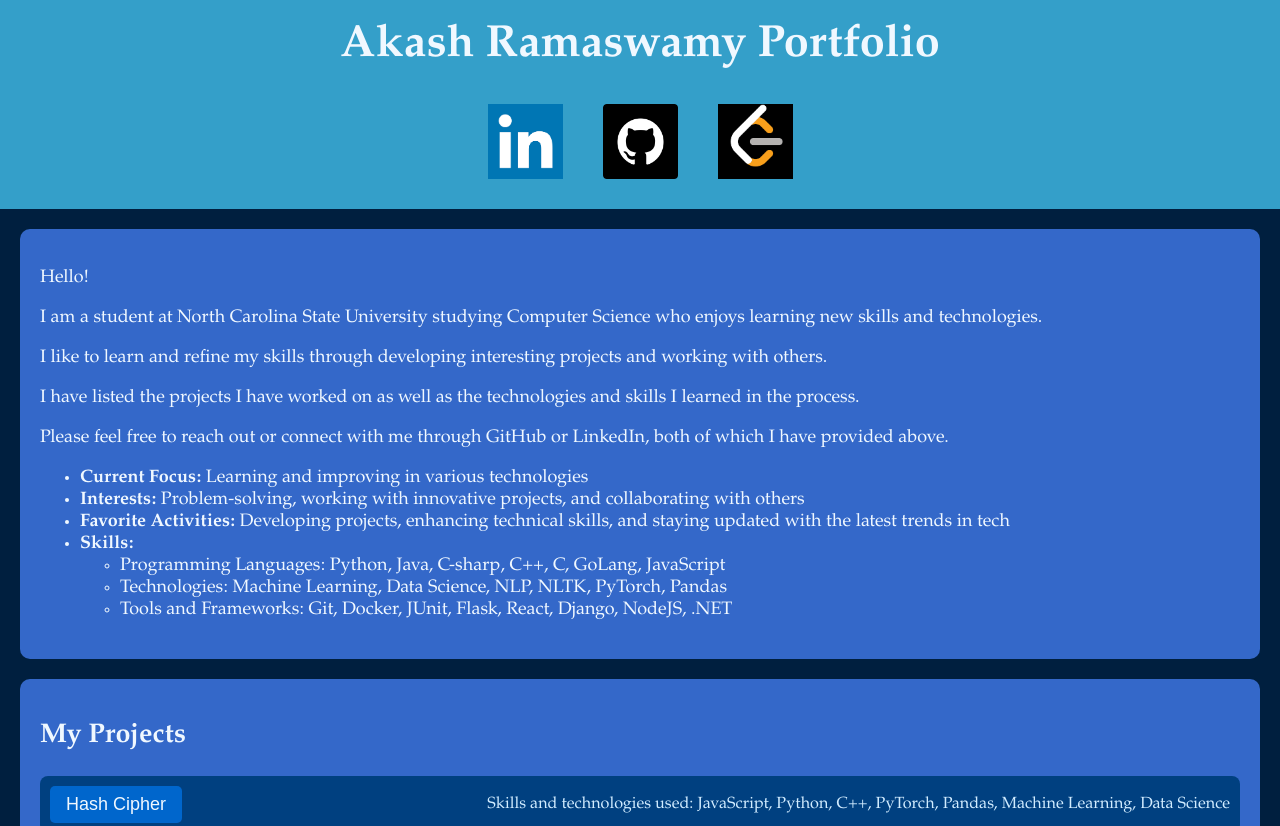
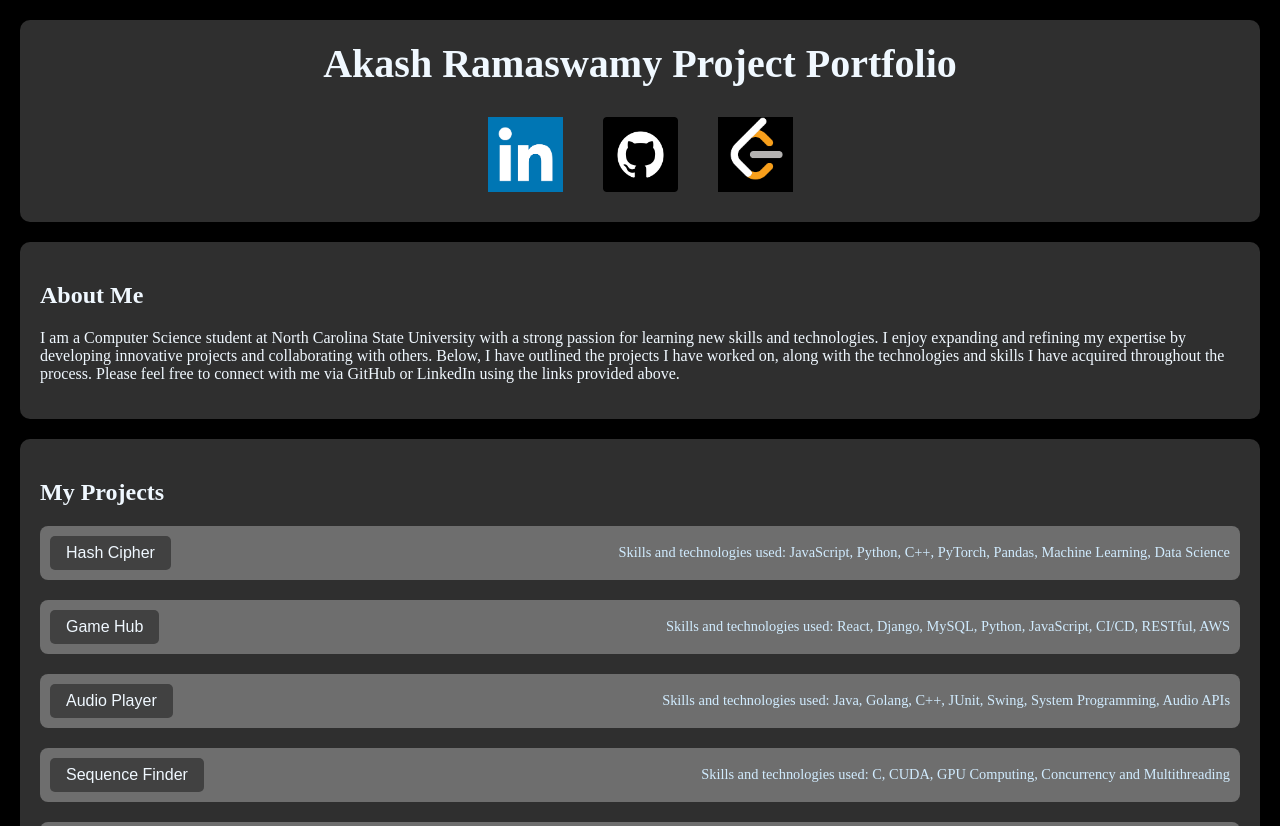
Before and after one commit to flkram/Portfolio, a plain HTML site: page index.html in a window 1280 px wide. Shown: the top 826 px of the page. Drawn offline with Linux system fonts and the light colour scheme.

Commit message:
design change

```diff
--- a/index.html
+++ b/index.html
@@ -8,8 +8,8 @@
     <link href="https://fonts.googleapis.com/css2?family=Roboto:wght@400;500;700&display=swap" rel="stylesheet">
 </head>
 <body>
-    <header>
-        <h1>Akash Ramaswamy Portfolio</h1>
+    <section>
+        <h1 style="text-align: center;">Akash Ramaswamy Project Portfolio</h1>
                 <!-- Social Media Buttons Section -->
                 <div class="social-links">
                     <a href="https://www.linkedin.com/in/akash-ramaswamy-/" target="_blank" class="social-button">
@@ -22,26 +22,15 @@
                         <img src="leetcode-logo.png" alt="LeetCode Logo">
                     </a>
                 </div>
-    </header>
+    </section>
     <section>
-        <p>Hello!</p>
-        <p>I am a student at North Carolina State University studying Computer Science who enjoys learning new skills and technologies.</p>
-        <p>I like to learn and refine my skills through developing interesting projects and working with others.</p>
-        <p>I have listed the projects I have worked on as well as the technologies and skills I learned in the process.</p>
-        <p>Please feel free to reach out or connect with me through GitHub or LinkedIn, both of which I have provided above.</p>
-
-        <ul>
-            <li><strong>Current Focus:</strong> Learning and improving in various technologies</li>
-            <li><strong>Interests:</strong> Problem-solving, working with innovative projects, and collaborating with others</li>
-            <li><strong>Favorite Activities:</strong> Developing projects, enhancing technical skills, and staying updated with the latest trends in tech</li>
-            <li><strong>Skills:</strong>
-                <ul>
-                    <li>Programming Languages: Python, Java, C-sharp, C++, C, GoLang, JavaScript</li>
-                    <li>Technologies: Machine Learning, Data Science, NLP, NLTK, PyTorch, Pandas</li>
-                    <li>Tools and Frameworks: Git, Docker, JUnit, Flask, React, Django, NodeJS, .NET</li>
-                </ul>
-            </li>
-        </ul>
+        <h2>About Me</h2>
+        <p>
+            I am a Computer Science student at North Carolina State University with a strong passion for learning new skills and technologies.
+            I enjoy expanding and refining my expertise by developing innovative projects and collaborating with others.
+            Below, I have outlined the projects I have worked on, along with the technologies and skills I have acquired throughout the process.
+            Please feel free to connect with me via GitHub or LinkedIn using the links provided above.
+        </p>
 
     </section>
     <section class="projects">
@@ -94,8 +83,11 @@
 
         </div>
     </section>
-    <footer>
-        <p>&copy; 2024, Akash Ramaswamy </p>
-    </footer>
+<section>
+    <h2>Skills</h2>
+    <li>Programming Languages: Python, Java, C-sharp, C++, C, GoLang, JavaScript</li>
+    <li>Technologies: Machine Learning, Data Science, NLP, NLTK, PyTorch, Pandas</li>
+    <li>Tools and Frameworks: Git, Docker, JUnit, Flask, React, Django, NodeJS, .NET</li>
+</section>
 </body>
 </html>
--- a/styles.css
+++ b/styles.css
@@ -1,15 +1,15 @@
 body {
-    font-family: Garamond, serif;
-    font-size: 18px;
+    /* font-family: Garamond, serif; */
+    font-size: 16px;
     margin: 0;
     padding: 0;
-    background-color: #001f3f; /* Navy blue background */
+    background-color: #000000; /* Navy blue background */
     color: #f0f8ff; /* Alice blue for text */
 }
 
 header {
     text-align: center;
-    background-color: #349fc9; /* Darker navy blue */
+    background-color: #2f2f2f  ; /* Darker navy blue */
     color: #f0f8ff;
     padding: 20px 0;
 }
@@ -17,7 +17,7 @@ header {
 section {
     margin: 20px;
     padding: 20px;
-    background-color: #3468c9; /* Medium navy blue */
+    background-color: #2f2f2f; /* Medium navy blue */
     border-radius: 10px;
 }
 
@@ -40,13 +40,13 @@ h2 {
     display: flex;
     align-items: center;
     justify-content: space-between;
-    background-color: #004080; /* Darker navy blue */
+    background-color: #6e6e6e; /* Darker navy blue */
     padding: 10px;
     border-radius: 8px;
 }
 
 button {
-    background-color: #0066cc; /* Bright blue */
+    background-color: #414141; /* Bright blue */
     color: #f0f8ff;
     border: none;
     padding: 8px 16px; /* Smaller button */
```
